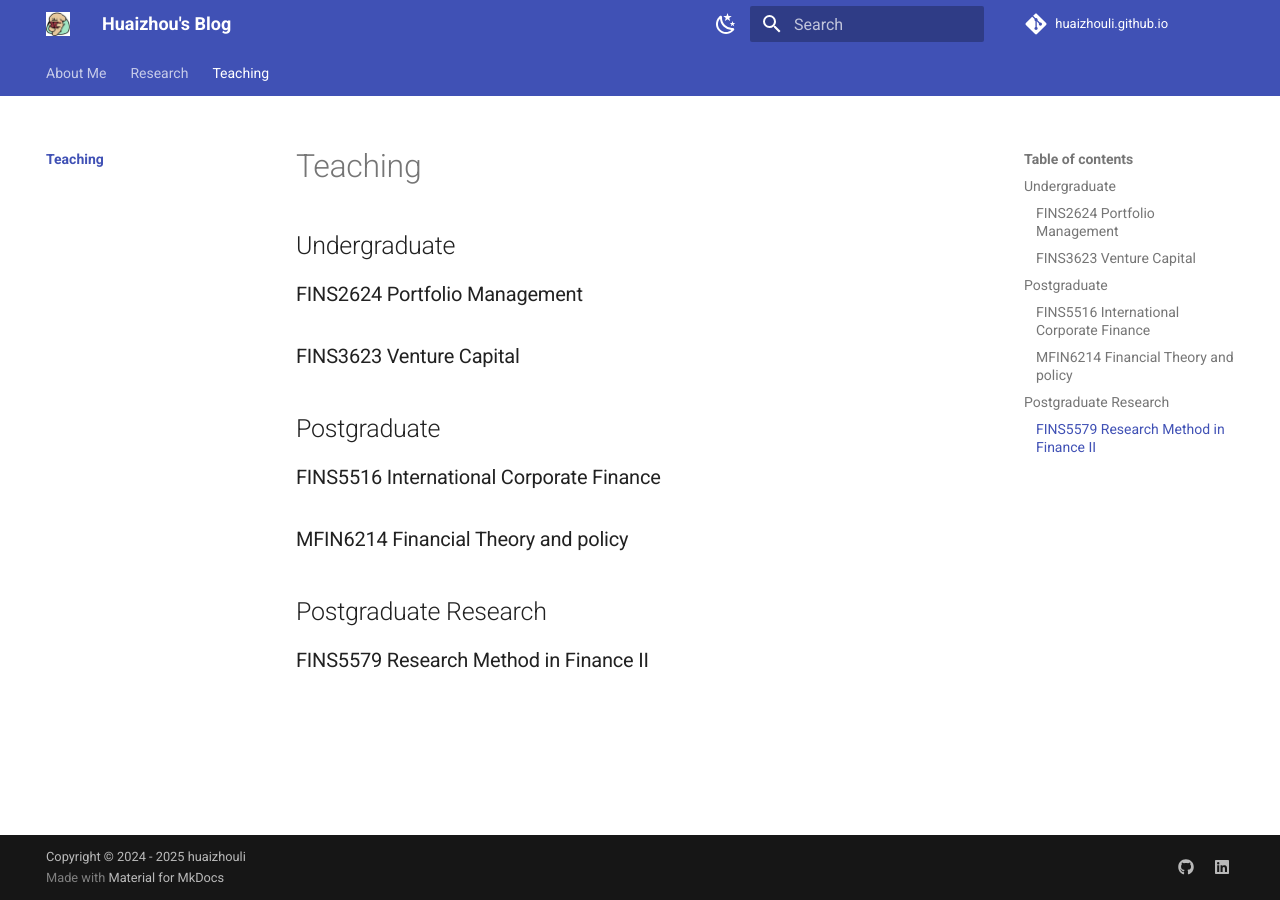
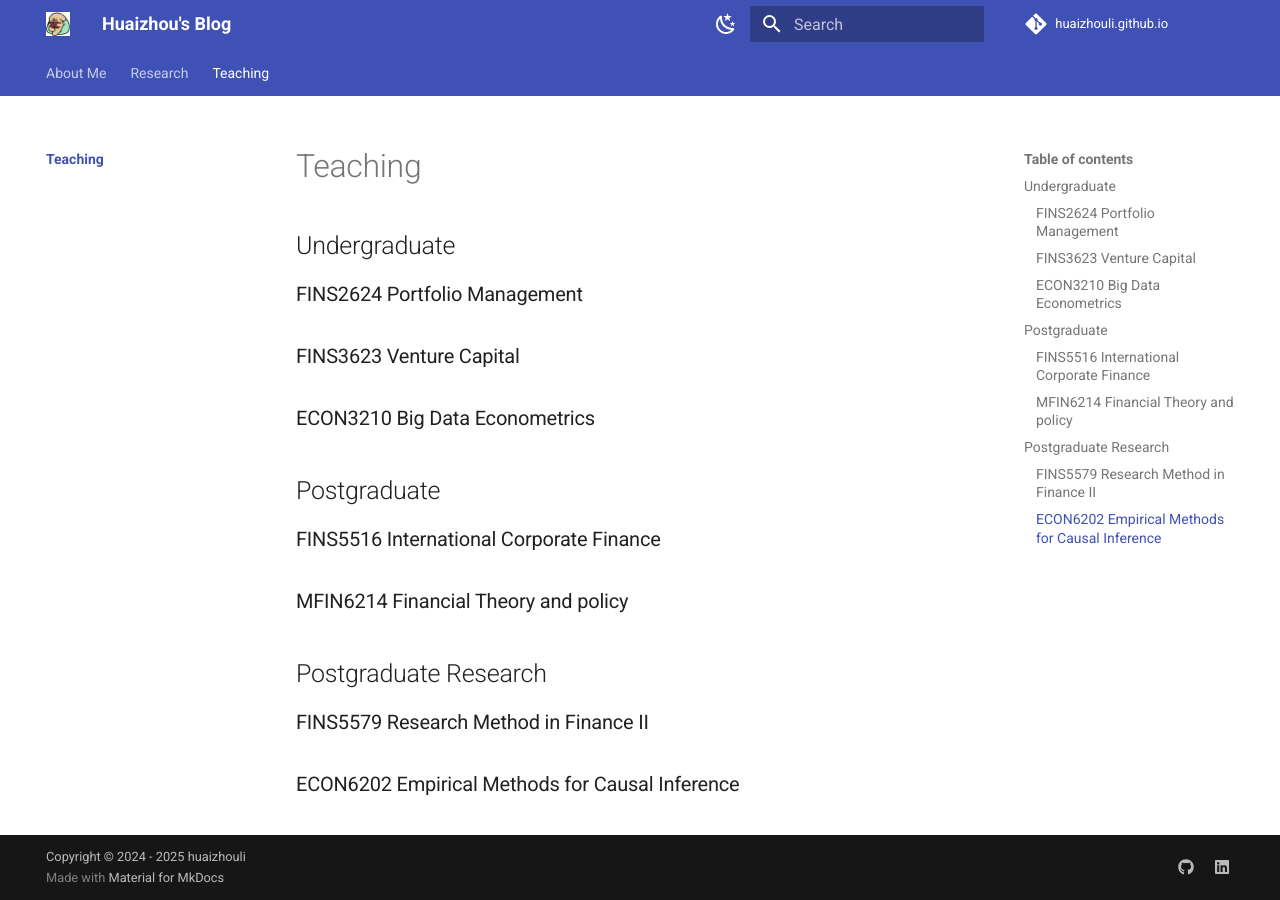
Before and after one commit to huaizhouli/huaizhouli.github.io, an MkDocs documentation site: the page built from docs/teaching/index.md, in a window 1280 px wide. Built offline with MkDocs 1.6.1 and Material for MkDocs 9.7.7, drawn with Linux system fonts in a browser that asks for light colours; comment, search, counter and statistics services are not loaded.

Commit message:
Update index.md

```diff
--- a/docs/teaching/index.md
+++ b/docs/teaching/index.md
@@ -3,6 +3,7 @@
 ## Undergraduate
 ### FINS2624 Portfolio Management
 ### FINS3623 Venture Capital
+### ECON3210 Big Data Econometrics
 
 ## Postgraduate
 ### FINS5516 International Corporate Finance
@@ -10,3 +11,4 @@
 
 ## Postgraduate Research
 ### FINS5579 Research Method in Finance II
+### ECON6202 Empirical Methods for Causal Inference
```
